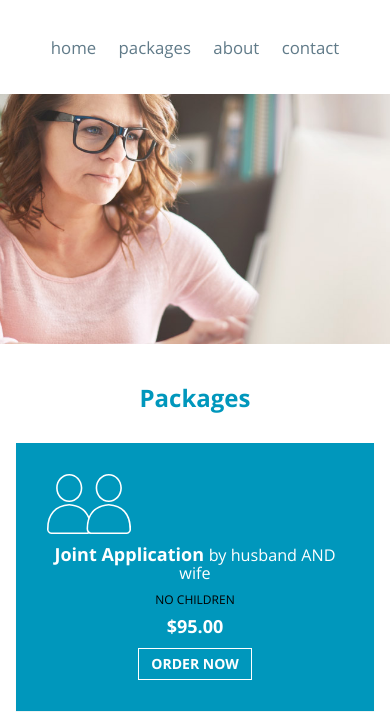
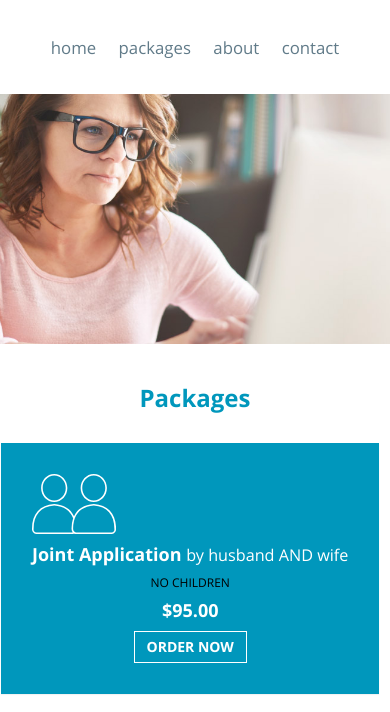
Before and after one commit to lukeoly/dso, a website: page index.html in a window 390 px wide. Shown: the part 88-800 px from the top of the page. Drawn offline with Linux system fonts and the light colour scheme.

Commit message:
Positioning fixes to radio buttons, moved bootstrap imports to individual imports, removed bootstrap grid

```diff
--- /dev/null
+++ b/scss/base/_bootstrap.scss
@@ -0,0 +1,55 @@
+//
+// Bootstrap - import Bootstrap modules individually.
+//------------------------------------------
+
+
+// Core variables and mixins
+@import 'bootstrap/variables';
+@import 'bootstrap/mixins';
+
+// Reset and dependencies
+@import 'bootstrap/normalize';
+@import 'bootstrap/print';
+@import 'bootstrap/glyphicons';
+
+// Core CSS
+@import 'bootstrap/scaffolding';
+@import 'bootstrap/type';
+@import 'bootstrap/code';
+// @import 'bootstrap/grid';
+@import 'bootstrap/tables';
+@import 'bootstrap/forms';
+@import 'bootstrap/buttons';
+
+// Components
+@import 'bootstrap/component-animations';
+@import 'bootstrap/dropdowns';
+@import 'bootstrap/button-groups';
+@import 'bootstrap/input-groups';
+@import 'bootstrap/navs';
+@import 'bootstrap/navbar';
+@import 'bootstrap/breadcrumbs';
+@import 'bootstrap/pagination';
+@import 'bootstrap/pager';
+@import 'bootstrap/labels';
+@import 'bootstrap/badges';
+@import 'bootstrap/jumbotron';
+@import 'bootstrap/thumbnails';
+@import 'bootstrap/alerts';
+@import 'bootstrap/progress-bars';
+@import 'bootstrap/media';
+@import 'bootstrap/list-group';
+@import 'bootstrap/panels';
+@import 'bootstrap/responsive-embed';
+@import 'bootstrap/wells';
+@import 'bootstrap/close';
+
+// Components w/ JavaScript
+@import 'bootstrap/modals';
+@import 'bootstrap/tooltip';
+@import 'bootstrap/popovers';
+@import 'bootstrap/carousel';
+
+// Utility classes
+@import 'bootstrap/utilities';
+@import 'bootstrap/responsive-utilities';
--- a/scss/base/_utilities.scss
+++ b/scss/base/_utilities.scss
@@ -1,6 +1,31 @@
 //
 // Utilities
 // -----------------------------------------
+
+// Container widths
+.container {
+  @include container-fixed;
+
+  @media (min-width: $screen-sm-min) {
+    width: $container-sm;
+  }
+  @media (min-width: $screen-md-min) {
+    width: $container-md;
+  }
+  @media (min-width: $screen-lg-min) {
+    width: $container-lg;
+  }
+}
+
+
+// Fluid container
+.container-fluid {
+  @include container-fixed;
+}
+
+
+
+
 
 // Flexbod helpers
 .flex-col {
--- a/scss/style.scss
+++ b/scss/style.scss
@@ -9,7 +9,7 @@
 
 // Import Boostrap
 @import 'base/bootstrap-variables';
-@import '../bower_components/bootstrap-sass/assets/stylesheets/bootstrap';
+@import 'base/bootstrap';
 
 // Import Material Design Lite Theme
 // @import '../bower_components/bootstrap-material-design/sass/bootstrap-material-design.scss';
```
Also changed, not shown: form.html (+6 -6 lines), dist/css/components/sections.css (deleted), dist/css/style.css, 2 other files.
